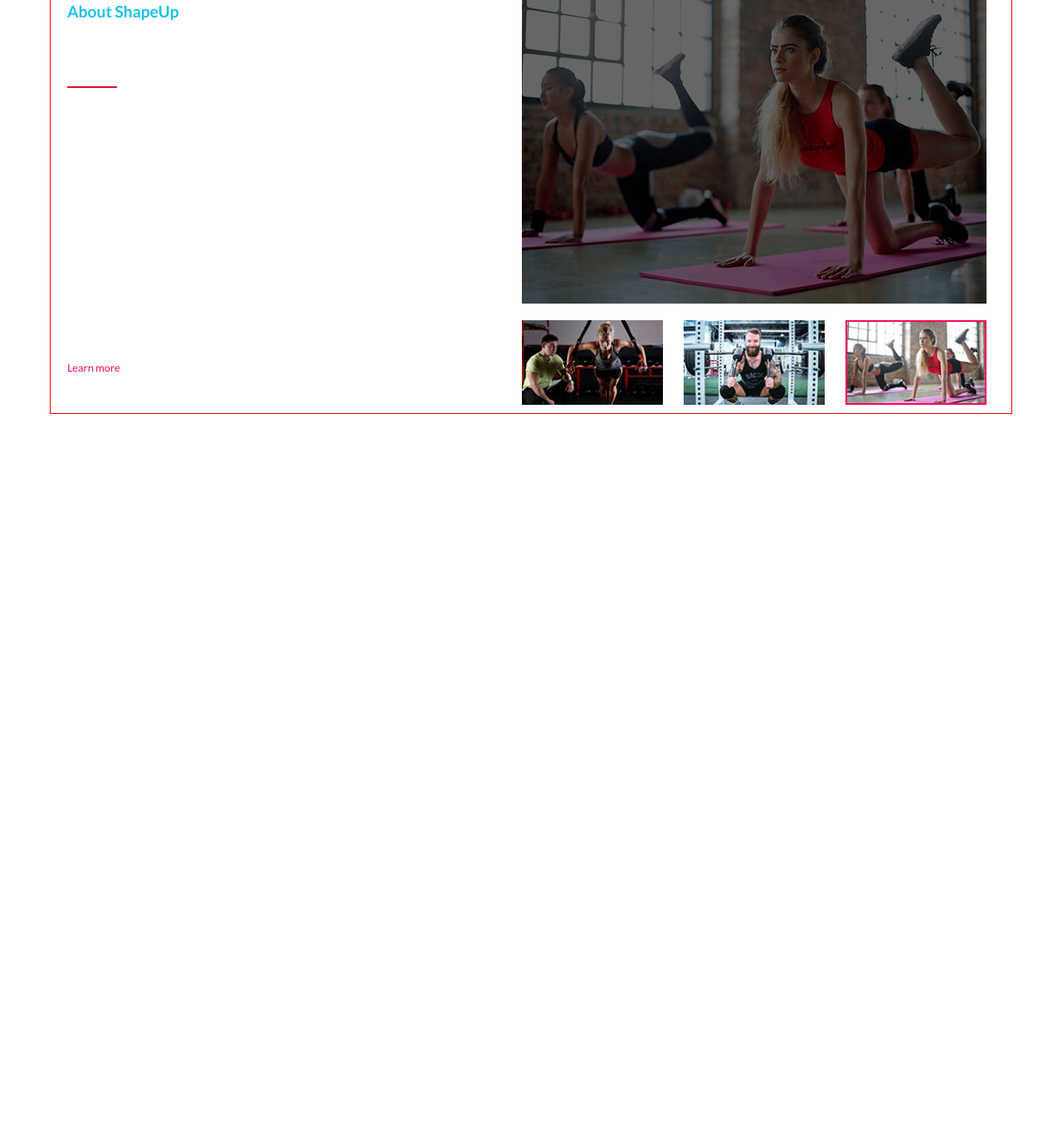
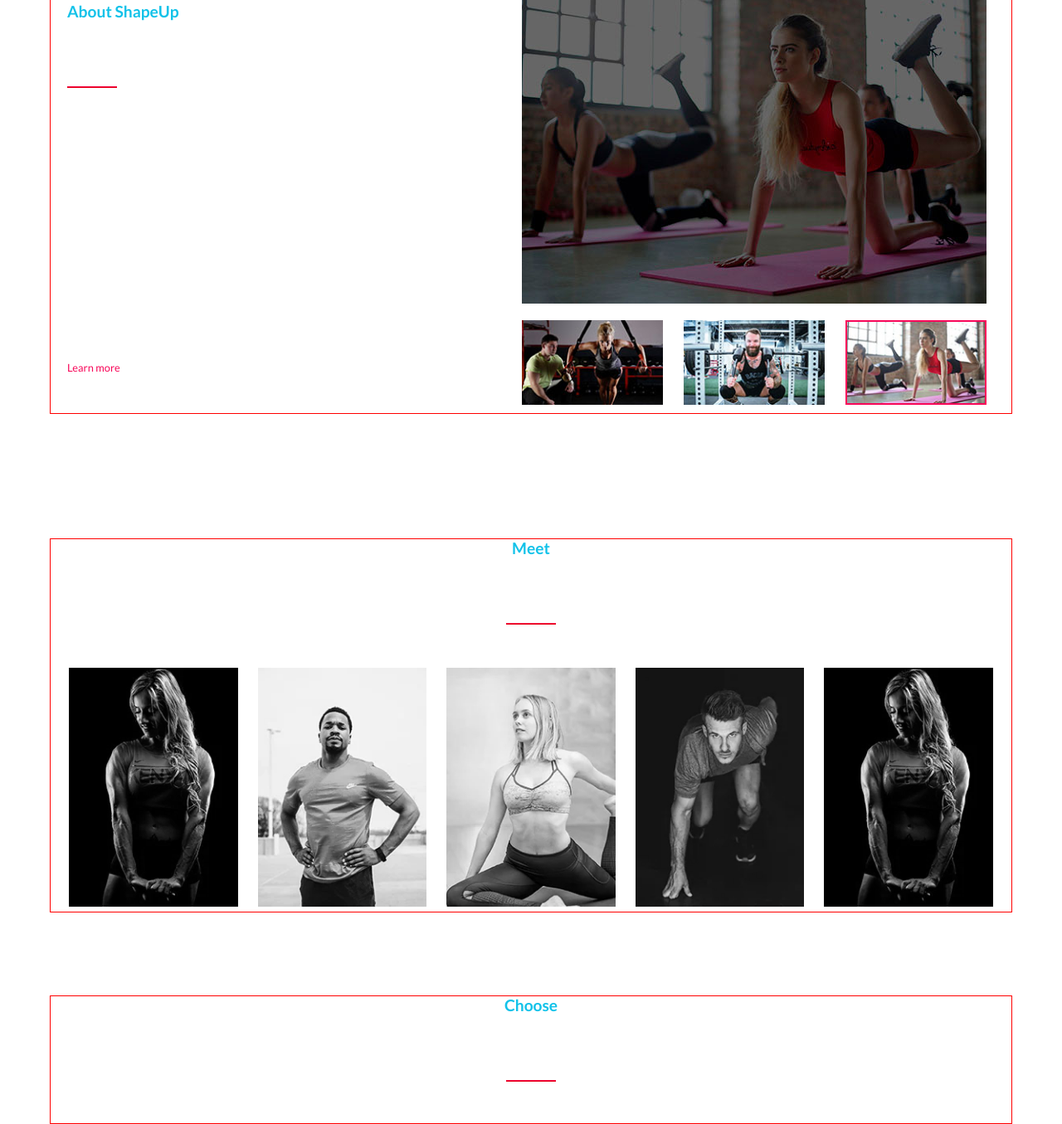
Before and after one commit to acc-test-git/me-second, a website built with webpack: page src/index.html in a window 1280 px wide. Shown: the part 925-2280 px from the top of the page at 83% size. Before the commit the page ends 1424 px from the top, so only its background shows below. Built offline with nearby package versions, Linux system fonts and the light colour scheme; files whose address does not match are found by name.

Commit message:
complete trainers section

```diff
--- a/src/assets/js/index.js
+++ b/src/assets/js/index.js
@@ -1,4 +1,5 @@
 
+(() => {
     const iframe = document.querySelector('.about-video iframe')
     const videoWrap = document.querySelector('.about-videos')
     const videoHome = document.querySelector('.about-video')
@@ -23,8 +24,8 @@ videoWrap.addEventListener('click', function(e) {
                 break;
             }
         }
-    let url = iframeSrc.replace(/[a-zA-Z0-9-.]*$/, videoSrc)
-    iframe.setAttribute('src', url)
+        let urlVideo = iframeSrc.replace(/[a-zA-Z0-9-.]*$/, videoSrc)
+        iframe.setAttribute('src', urlVideo)
         e.target.classList.add('video-wrap--active')
-
     })
+})()
--- a/src/assets/scss/components/about.scss
+++ b/src/assets/scss/components/about.scss
@@ -2,7 +2,6 @@
   margin: 80px 0 0 0;
   .container {
     justify-content: space-between;
-    flex-wrap: wrap;
     align-items: center;
   }
   &-content {
--- a/src/assets/scss/components/index.scss
+++ b/src/assets/scss/components/index.scss
@@ -1,2 +1,4 @@
 @import './header';
 @import './about';
+@import './trainers';
+@import './programs';
--- /dev/null
+++ b/src/assets/scss/components/trainers.scss
@@ -0,0 +1,51 @@
+.trainers {
+  margin: 150px 0 100px 0;
+  &-slider {
+    .slider-wrap {
+      display: flex;
+      margin: 0 -10px;
+      overflow: hidden;
+    }
+    .item {
+      position: relative;
+      overflow: hidden;
+      margin: 0 10px;
+      border: 2px solid transparent;
+      transition: border 300ms;
+      img {
+        width: 100%;
+        filter: grayscale(100%);
+        transition: filter 100ms;
+      }
+      .info {
+        position: absolute;
+        bottom: -20%;
+        left: 0;
+        width: 100%;
+        cursor: pointer;
+        display: flex;
+        flex-direction: column;
+        align-items: center;
+        transition: bottom 300ms;
+        .name {
+          font-size: 1.125rem;
+          font-weight: 700;
+          letter-spacing: 0.9px;
+        }
+        .work {
+          font-size: 0.75rem;
+          color: $pref-color;
+        }
+      }
+      &:hover {
+        border: 2px solid $second-color;
+        img {
+          filter: grayscale(0);
+        }
+        .info {
+          bottom: 10%;
+        }
+      }
+    }
+  }
+}
--- a/src/assets/scss/main.scss
+++ b/src/assets/scss/main.scss
@@ -88,13 +88,21 @@ a {
 .section-title {
     color: $pref-color;
     font-size: 1.2rem;
+    text-align: center;
+    &.left-title {
+        text-align: left;
+    }
 }
 .section-subtitle {
     display: block;
     margin: 15px 0 0 0;
     font-size: 1.85rem;
+    text-align: center;
     text-transform: uppercase;
     letter-spacing: 1.5px;
+    &.left-subtitle {
+        text-align: left;
+    }
     &::after {
         content: '';
         display: block;
--- a/src/assets/scss/vars.scss
+++ b/src/assets/scss/vars.scss
@@ -1,5 +1,7 @@
 $pref-color: #12c2e9;
 $second-color: #f80759;
+$bg-color: #161616;
+
 @mixin absolute-center() {
     position: absolute;
     top: 50%;
--- a/src/index.html
+++ b/src/index.html
@@ -53,8 +53,8 @@
       <section class="about">
         <div class="container d-flex">
           <div class="about-content">
-            <h2 class="section-title">About ShapeUp</h2>
-            <span class="section-subtitle left-line">
+            <h2 class="section-title left-title">About ShapeUp</h2>
+            <span class="section-subtitle left-line left-subtitle">
               Welcome to Healthy Life
             </span>
             <p class="abstract-title">
@@ -73,20 +73,106 @@
             <a href="#" class="about-link">Learn more</a>
           </div>
           <div class="about-vwrap">
-              <div class="about-video poster">
-                <iframe src="https://www.youtube.com/embed/qvj60diVYcU" frameborder="0" allow="accelerometer; autoplay; encrypted-media; gyroscope; picture-in-picture" allowfullscreen></iframe>
-              </div>
-              <div class="about-videos d-flex">
-                  <img class="video-wrap" src="./assets/img/video-1.jpg"
-                  alt="video-wrap" data-videoSrc='8H-VRDhaLf4'>
-                  <img class="video-wrap" src="./assets/img/video-2.jpg"
-                  alt="video-wrap" data-videoSrc='WSBlcochCt0'>
-                  <img class="video-wrap video-wrap--active" src="./assets/img/video-3.jpg"
-                  alt="video-wrap" data-videoSrc='qvj60diVYcU'>
-
-              </div>
+            <div class="about-video poster">
+              <iframe
+                src="https://www.youtube.com/embed/qvj60diVYcU"
+                frameborder="0"
+                allow="accelerometer; autoplay; encrypted-media; gyroscope; picture-in-picture"
+                allowfullscreen
+              ></iframe>
+            </div>
+            <div class="about-videos d-flex">
+              <img
+                class="video-wrap"
+                src="./assets/img/video-1.jpg"
+                alt="video-wrap"
+                data-videoSrc="8H-VRDhaLf4"
+              />
+              <img
+                class="video-wrap"
+                src="./assets/img/video-2.jpg"
+                alt="video-wrap"
+                data-videoSrc="WSBlcochCt0"
+              />
+              <img
+                class="video-wrap video-wrap--active"
+                src="./assets/img/video-3.jpg"
+                alt="video-wrap"
+                data-videoSrc="qvj60diVYcU"
+              />
+            </div>
           </div>
         </div>
+      </section>
+      <section class="trainers">
+        <div class="container">
+          <h2 class="section-title">
+            Meet
+          </h2>
+          <span class="section-subtitle">
+            Our trainers
+          </span>
+          <div class="trainers-slider">
+            <div class="slider-wrap">
+              <a class="item" href="#">
+                <picture>
+                  <source srcset="./assets/img/trainer-1.webp" />
+                  <img src="./assets/img/trainer-1.jpg" alt="trainer-1" />
+                </picture>
+                <div href="#" class="info">
+                  <span class="name"> Letty Adams</span>
+                  <span class="work"> Fitness Trainer</span>
+                </div>
+              </a>
+              <a class="item" href="#">
+                <picture>
+                  <source srcset="./assets/img/trainer-2.webp" />
+                  <img src="./assets/img/trainer-2.jpg" alt="trainer-1" />
+                </picture>
+                <div href="#" class="info">
+                  <span class="name"> Jame Bons</span>
+                  <span class="work"> Fitness Trainer</span>
+                </div>
+              </a>
+              <a class="item" href="#">
+                <picture>
+                  <source srcset="./assets/img/trainer-3.webp" />
+                  <img src="./assets/img/trainer-4.jpg" alt="trainer-1" />
+                </picture>
+                <div href="#" class="info">
+                  <span class="name"> Letty Adams</span>
+                  <span class="work"> Fitness Trainer</span>
+                </div>
+              </a>
+              <a class="item" href="#">
+                <picture>
+                  <source srcset="./assets/img/trainer-4.webp" />
+                  <img src="./assets/img/trainer-4.jpg" alt="trainer-1" />
+                </picture>
+                <div href="#" class="info">
+                  <span class="name"> Mr Smith</span>
+                  <span class="work"> Fitness Trainer</span>
+                </div>
+              </a>
+              <a class="item" href="#">
+                <picture>
+                  <source srcset="./assets/img/trainer-1.webp" />
+                  <img src="./assets/img/trainer-1.jpg" alt="trainer-1" />
+                </picture>
+                <div href="#" class="info">
+                  <span class="name"> Letty Adams</span>
+                  <span class="work"> Fitness Trainer</span>
+                </div>
+              </a>
+            </div>
+          </div>
+        </div>
+      </section>
+      <section class="programs">
+          <div class="container">
+              <h2 class="section-title">Choose</h2>
+              <span class="section-subtitle">Our programs</span>
+          </div>
       </section>
     </main>
   </body>
```
Also changed, not shown: src/assets/img/trainer-1.jpg (added), src/assets/img/trainer-1.webp (added), src/assets/img/trainer-2.jpg (added), src/assets/img/trainer-2.webp (added), src/assets/img/trainer-3.jpg (added), src/assets/img/trainer-3.webp (added), src/assets/img/trainer-4.jpg (added), src/assets/img/trainer-4.webp (added), src/assets/scss/components/programs.scss (added). Lines whose indentation alone changed are shown as unchanged.
